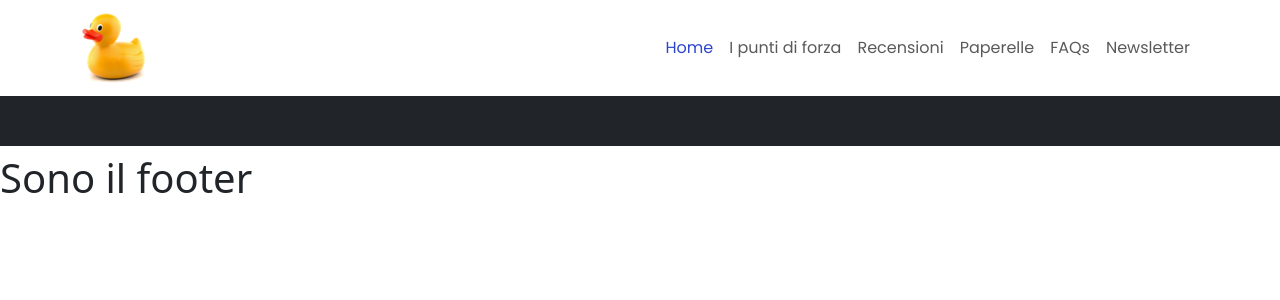
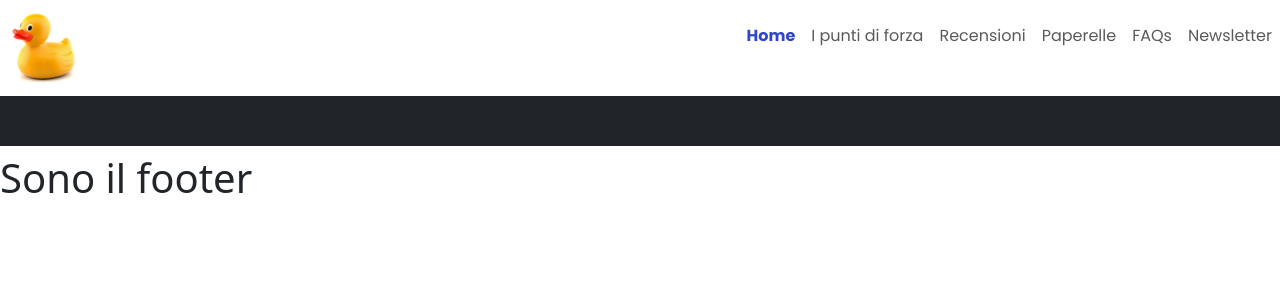
Before and after one commit to LucaCavatassi/landing-page-product, a Vue app: page / in a window 1280 px wide. Shown: the top 300 px of the page. Built offline with nearby package versions, Linux system fonts and the light colour scheme.

Commit message:
feat: navbar corrected style based on designer info

```diff
--- a/src/components/HeaderComponent.vue
+++ b/src/components/HeaderComponent.vue
@@ -3,9 +3,9 @@
 
 <template>
     <nav class="navbar navbar-expand-md" aria-label="Navbar">
-        <div class="container header-font">
+        <div class="container-fluid header-font">
             <!-- Logo -->
-            <a class="navbar-brand m-auto" href="#"><img src="../../public/imgs/logo.png" alt="Logo"></a>
+            <a class="navbar-brand me-auto" href="#"><img src="../../public/imgs/logo.png" alt="Logo"></a>
             <!-- /Logo -->
 
             <!-- Toggler Hamburger -->
@@ -16,8 +16,19 @@
             <!-- /Toggler Hamburger -->
 
             <!-- Menu -->
-            <div class="collapse navbar-collapse" id="navbars">
-                <ul class="navbar-nav ms-auto mb-2 mb-md-0 ">
+            <div class="collapse navbar-collapse ps-3" id="navbars">
+                <!-- Logo + Close Button -->
+                <div class="d-flex d-md-none justify-content-between">
+                    <img src="../../public/imgs/logo.png" alt="Logo">
+                    <button class="navbar-toggler" type="button" data-bs-toggle="collapse" data-bs-target="#navbars"
+                        aria-controls="navbars" aria-expanded="false" aria-label="Toggle navigation">
+                        <font-awesome-icon icon="close" />
+                    </button>
+                </div>
+                <!-- Logo + Close Button -->
+
+                <!-- NavBar -->
+                <ul class="navbar-nav ms-auto mb-2 mt-3 mb-md-0 custom-nav">
                     <li class="nav-item">
                         <a class="nav-link active" href="#">Home</a>
                     </li>
@@ -37,6 +48,7 @@
                         <a class="nav-link" href="#">Newsletter</a>
                     </li>
                 </ul>
+                <!-- NavBar -->
             </div>
             <!-- /Menu -->
         </div>
@@ -44,14 +56,59 @@
 </template>
 
 <style scoped lang="scss">
-    @import '../style/general.scss';
+@import '../style/general.scss';
 
-    nav {
-        max-height: 96px;
+// Height Closed
+nav {
+    max-height: 96px;
+    position: relative;
+}
+.navbar-collapse {
+    transition: height 0.3s ease-in-out; /* Smooth transition */
+    height: auto;
+}
+
+// Height Expanded
+.navbar-collapse.show {
+    height: 100vh; /* Full height when expanded */
+    .nav-item {
+        padding-bottom: 0.6rem;
     }
+}
 
-    .nav-link.active {
-        color: $blue!important
-    }
+// Navbar Style Expanded
+.navbar-collapse {
+    background-color: white !important;
+    width: 70%;
+    position: absolute;
+    top: 0;
+    right: 0;
+    z-index: 3;
+}
+
+/* Overlay to back content when has show class so it's expanded */
+.navbar:has(.navbar-collapse.show)::after {
+    content: '';
+    position: fixed;
+    top: 0;
+    left: 0;
+    width: 100vw;
+    height: 100vh;
+    background-color: rgba(0, 0, 0, 0.5);
+    z-index: 2;
+}
+// Active link color
+.nav-link.active {
+    color: $blue!important;
+    font-weight: bold!important;
+}
+// No border on button for open/close
+.navbar-toggler {
+    border: none!important;
+}
+// No focus effect on button for open/close
+.navbar-toggler:focus {
+    box-shadow: none!important;
+}
 
 </style>
```
